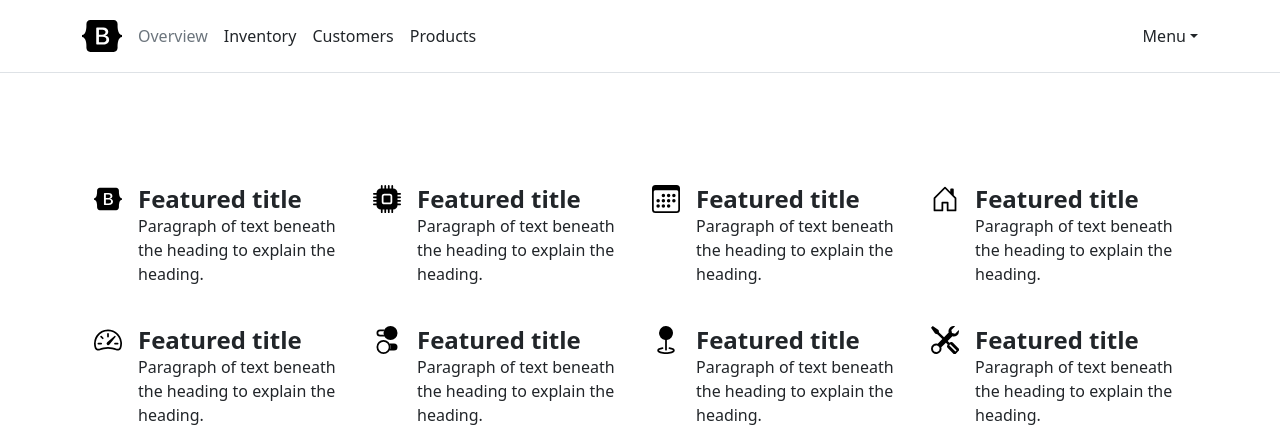
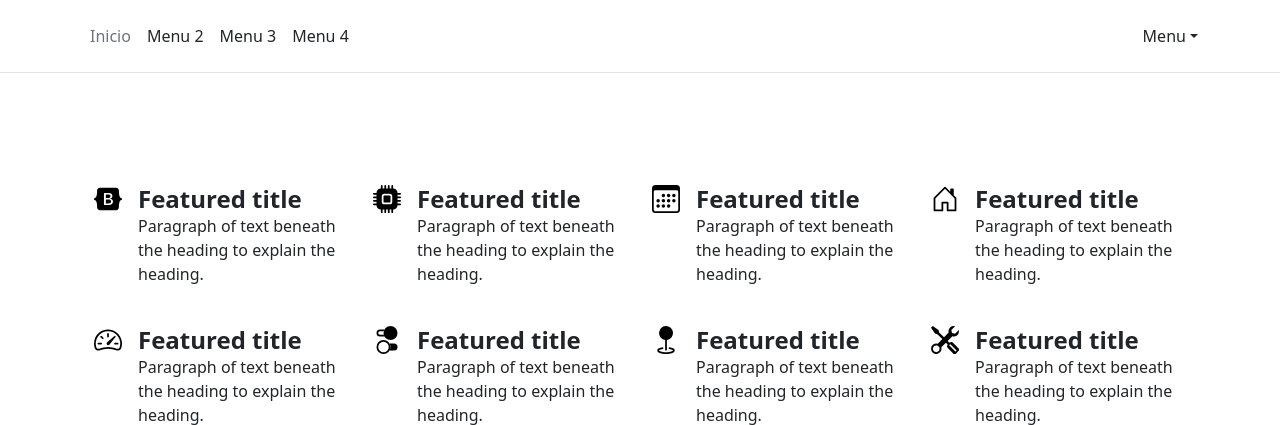
Before and after one commit to gian501/Login-Django-Allauth, a Django app: page / in a window 1280 px wide. Shown: the top 425 px of the page. Run offline with Django 4.2, Linux system fonts and the light colour scheme.

Commit message:
Checkpoint. Creacion del requeriments.txt, modificacion de menus

```diff
--- a/templates/Registro/home.html
+++ b/templates/Registro/home.html
@@ -1,6 +1,7 @@
 {% extends 'base.html' %}
 
 {% block content %}
+
 
 <div class="container px-4 py-5" id="icon-grid">
     <div class="row row-cols-1 row-cols-sm-2 row-cols-md-3 row-cols-lg-4 g-4 py-5">
--- a/templates/account/profile.html
+++ b/templates/account/profile.html
@@ -6,6 +6,7 @@
         <h2>Perfil de Usuario</h2>
         <h3 class="text-secondary">Bienvenido !!! {{ user.username }}</h3>
         <hr>
+        <!--<p><strong>imagne: </strong>{{ user.imagen }}</p>-->
         <p><strong>Nombre de Usuario: </strong>{{ user.username }}</p>
         <p><strong>Nombre: </strong>{{ user.first_name }}</p>
         <p><strong>Apellido: </strong>{{ user.last_name }}</p>
--- a/templates/base.html
+++ b/templates/base.html
@@ -14,7 +14,7 @@
         <link href="https://cdn.jsdelivr.net/npm/bootstrap@5.3.0-alpha2/dist/css/bootstrap.min.css" rel="stylesheet">
 
         {% load static %}
-        <link rel="icon" type="image/png" href="{% static 'logo-django-ico.png' %}">
+
 
         <meta name="theme-color" content="#7952b3">
 
@@ -80,15 +80,14 @@
         <header class="p-3 mb-3 border-bottom">
             <div class="container">
                 <div class="d-flex flex-wrap align-items-center justify-content-center justify-content-lg-start">
-                <a href="/" class="d-flex align-items-center mb-2 mb-lg-0 text-dark text-decoration-none">
-                    <svg class="bi me-2" width="40" height="32" role="img" aria-label="Bootstrap"><use xlink:href="#bootstrap"/></svg>
-                </a>
+                    <a href="/" class="d-flex align-items-center mb-2 mb-lg-0 text-dark text-decoration-none">
+                    </a>
 
                 <ul class="nav col-12 col-lg-auto me-lg-auto mb-2 justify-content-center mb-md-0">
-                    <li><a href="#" class="nav-link px-2 link-secondary">Overview</a></li>
-                    <li><a href="#" class="nav-link px-2 link-dark">Inventory</a></li>
-                    <li><a href="#" class="nav-link px-2 link-dark">Customers</a></li>
-                    <li><a href="#" class="nav-link px-2 link-dark">Products</a></li>
+                    <li><a href="{% url 'home' %}" class="nav-link px-2 link-secondary">Inicio</a></li>
+                    <li><a href="#" class="nav-link px-2 link-dark">Menu 2</a></li>
+                    <li><a href="#" class="nav-link px-2 link-dark">Menu 3</a></li>
+                    <li><a href="#" class="nav-link px-2 link-dark">Menu 4</a></li>
                 </ul>
 
                 <div class="dropdown text-end">
@@ -101,7 +100,6 @@
                         <li><a class="dropdown-item" href="{% url 'account_logout' %}">Cerrar Sesión</a></li>
                     {% else %}
                         <li><a class="dropdown-item" href="{% url 'account_login' %}">Iniciar Sesión</a></li>
-                        <li><a class="dropdown-item" href="{% url 'account_signup' %}">Registrarse</a></li>
                     {% endif %}
                     </ul>
                 </div>
```
Also changed, not shown: requirements.txt (added, +22 -0 lines), db.sqlite3, 1 other file.
